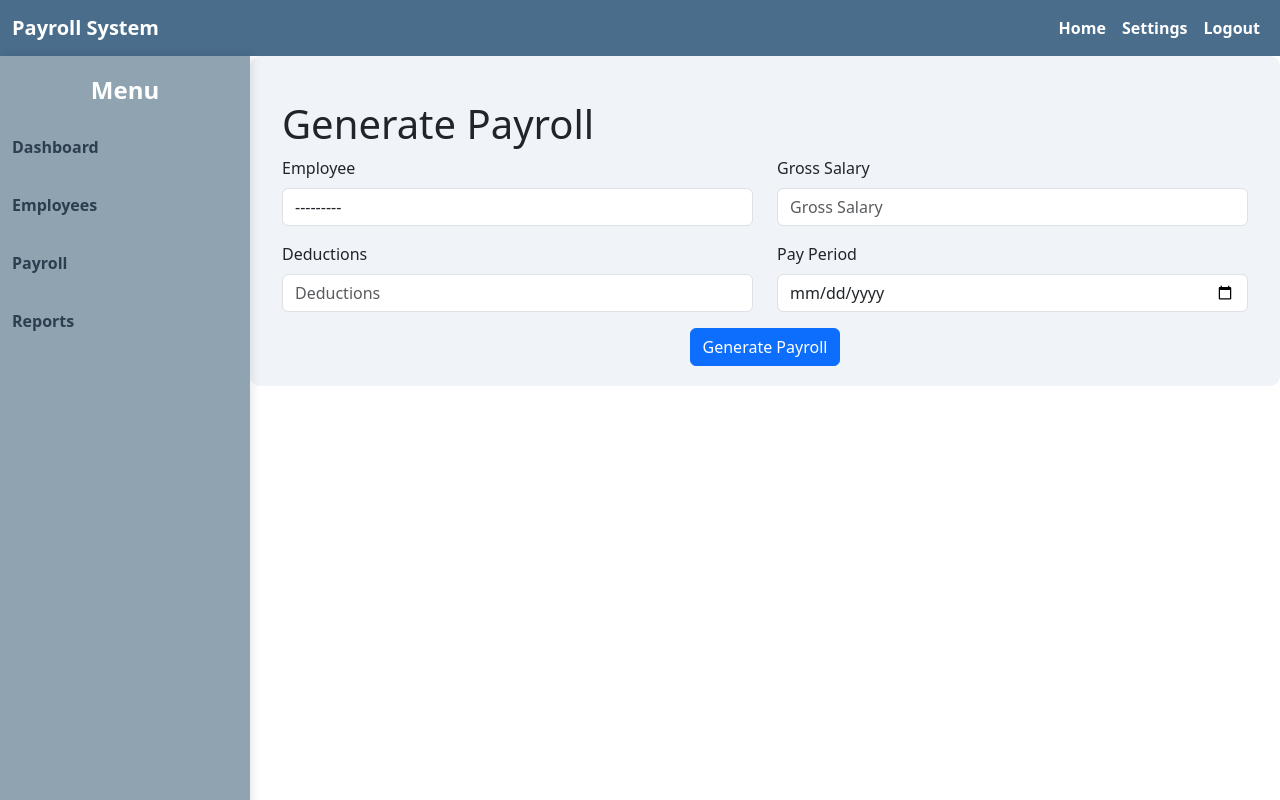
After one commit to leodellosa/dellosa_payroll_system, a Django app: page /payroll/employee/generate_payroll/ in a window 1280 px wide. The commit adds this page. Run offline with Django 5.2, Linux system fonts and the light colour scheme; data that the repository does not hold is empty; some libraries are stand-ins or nearby versions.

Commit message:
Employee CRUD build

```diff
--- a/payroll_system/payroll/admin.py
+++ b/payroll_system/payroll/admin.py
@@ -1,5 +1,5 @@
 from django.contrib import admin
-from .models import Employee
+from .models import Employee,Payroll
 
 # Register the models so that they appear in the admin interface
 
@@ -10,3 +10,4 @@ class EmployeeAdmin(admin.ModelAdmin):
 
 # Register the custom admin class with the model
 admin.site.register(Employee, EmployeeAdmin)
+admin.site.register(Payroll)
--- a/payroll_system/payroll/forms.py
+++ b/payroll_system/payroll/forms.py
@@ -1,7 +1,112 @@
 from django import forms
-from .models import Employee
+from .models import Employee, Payroll
+from django.core.exceptions import ValidationError
 
 class EmployeeForm(forms.ModelForm):
+    """
+    Form for creating and updating Employee records.
+
+    This form is used to input the details of an employee, including:
+    - first_name: The first name of the employee.
+    - last_name: The last name of the employee.
+    - email: The email address of the employee.
+    - hire_date: The date when the employee was hired.
+    - position: The employee's job position.
+    """
     class Meta:
-        model = Employee  # Specify the model that this form is associated with
-        fields = ['first_name','last_name','email','hire_date', 'position']  # Fields from the Employee model
+        model = Employee
+        fields = ['first_name', 'last_name', 'email', 'hire_date', 'position']
+
+class PayrollForm(forms.Form):
+    """
+    Form for generating and validating payroll details for an employee.
+
+    This form is used to input payroll information, including:
+    - employee: The employee for whom the payroll is being generated.
+    - gross_salary: The gross salary before any deductions.
+    - deductions: The deductions from the gross salary (e.g., taxes, benefits).
+    - pay_period: The pay period for the payroll (in YYYY-MM-DD format).
+    """
+    employee = forms.ModelChoiceField(
+        queryset=Employee.objects.all(),
+        required=True, widget=forms.Select(attrs={'class': 'form-control'})
+    )
+    gross_salary = forms.DecimalField(
+        max_digits=10,
+        decimal_places=2,
+        required=True,
+        widget=forms.NumberInput(attrs={'class': 'form-control', 'placeholder': 'Gross Salary'})
+    )
+    deductions = forms.DecimalField(
+        max_digits=10,
+        decimal_places=2,
+        required=True,
+        widget=forms.NumberInput(attrs={'class': 'form-control', 'placeholder': 'Deductions'})
+    )
+
+    pay_period = forms.DateField(
+        required=True,
+        widget=forms.DateInput(attrs={'class': 'form-control', 'placeholder': 'Pay Period (YYYY-MM-DD)', 'type': 'date'})
+    )
+
+    def clean_gross_salary(self):
+        """
+        Custom validation for gross salary.
+
+        Ensures that the gross salary is a positive number.
+
+        Returns:
+            decimal: The cleaned (validated) gross salary.
+
+        Raises:
+            ValidationError: If the gross salary is less than or equal to zero.
+        """
+        gross_salary = self.cleaned_data.get('gross_salary')
+        if gross_salary <= 0:
+            raise ValidationError("Gross salary must be greater than zero.")
+        return gross_salary
+
+    def clean_deductions(self):
+        """
+        Custom validation for deductions.
+
+        Ensures that the deductions are not negative and do not exceed the gross salary.
+
+        Returns:
+            decimal: The cleaned (validated) deductions.
+
+        Raises:
+            ValidationError: If the deductions are less than zero or greater than the gross salary.
+        """
+        gross_salary = self.cleaned_data.get('gross_salary')
+        deductions = self.cleaned_data.get('deductions')
+        if deductions < 0:
+            raise ValidationError("Deductions cannot be negative.")
+        if deductions > gross_salary:
+            raise ValidationError("Deductions cannot exceed the gross salary.")
+        return deductions
+
+    def clean(self):
+        """
+        Custom validation to ensure deductions do not exceed gross salary.
+
+        This method is called after both individual field validations are done. It checks that
+        the deductions do not exceed the gross salary and adds a 'net_salary' field to the cleaned data.
+
+        Returns:
+            dict: The cleaned and validated data, including the calculated net salary.
+
+        Raises:
+            ValidationError: If deductions exceed the gross salary.
+        """
+        cleaned_data = super().clean()
+        gross_salary = cleaned_data.get('gross_salary')
+        deductions = cleaned_data.get('deductions')
+
+        if gross_salary and deductions:
+            if deductions > gross_salary:
+                raise ValidationError("Deductions cannot be greater than the gross salary.")
+            # Calculate the net salary and add it to the cleaned data
+            cleaned_data['net_salary'] = gross_salary - deductions
+
+        return cleaned_data
--- a/payroll_system/payroll/static/css/styles.css
+++ b/payroll_system/payroll/static/css/styles.css
@@ -1,27 +1,22 @@
-/* Navbar */
 .navbar {
-    background-color: #4a6d8c; /* Soft ocean blue for navbar */
+    background-color: #4a6d8c;
     color: white;
-    position: relative; /* Fix navbar position */
-    z-index: 1000; /* Ensure it stays on top */
+    position: relative;
 }
 
 .navbar a {
-    color: white !important; /* White links for contrast */
+    color: white !important;
     font-weight: 600;
 }
 
 .navbar a:hover {
-    color: #d1e7f5 !important; /* Lighter blue when hovering */
+    color: #d1e7f5 !important;
 }
 
-/* Sidebar */
 .sidebar {
-    background-color: #8fa3b0; /* Lighter blue-gray for sidebar */
+    background-color: #8fa3b0;
     height: 100vh;
     position: fixed;
-    /* top: 0;
-    left: 0; */
     width: 250px;
     padding-top: 20px;
     box-shadow: 2px 0px 10px rgba(0, 0, 0, 0.1);
@@ -34,7 +29,7 @@
 }
 
 .sidebar a {
-    color: #2c3e50; /* Darker gray for links */
+    color: #2c3e50;
     font-weight: 600;
     padding: 12px;
     margin-bottom: 10px;
@@ -43,48 +38,45 @@
 }
 
 .sidebar a:hover {
-    background-color: #5b6c7e; /* Darker blue-gray on hover */
+    background-color: #5b6c7e;
     color: #ffffff;
     text-decoration: none;
     box-shadow: inset 3px 0px 10px rgba(0, 0, 0, 0.2);
 }
 
-/* Main Content */
 .main-content {
     margin-left: 250px;
     padding: 20px;
-    background-color: #f0f4f8; /* Light gray-blue background */
+    background-color: #f0f4f8;
     border-radius: 10px;
 
 }
 
-/* Adjust for KPI Cards */
 .row {
     margin-top: 10px;
 }
 
 .card {
-    border-color: #4a6d8c; /* Match the navbar */
+    border-color: #4a6d8c;
     box-shadow: 0px 4px 10px rgba(0, 0, 0, 0.1);
-    margin-bottom: 5px; /* Add margin for spacing */
-    height: 120px; /* Set fixed height for all KPI cards */
+    margin-bottom: 5px;
+    height: 120px;
     display: flex;
     flex-direction: column;
-    justify-content: space-between; /* Distribute content evenly */
+    justify-content: space-between;
 }
 
-/* Aligning the card title and content */
 .card-title {
-    color: #4a6d8c; /* Soft ocean blue for card titles */
+    color: #4a6d8c;
     font-weight: 600;
-    margin-bottom: 10px; /* Add margin to create space */
+    margin-bottom: 10px;
 }
 
 .card-body {
-    background-color: #ffffff; /* White background for cards */
-    text-align: center; /* Center align text inside cards */
+    background-color: #ffffff;
+    text-align: center;
     padding: 15px;
-    flex-grow: 1; /* Ensure the content takes up the available space */
+    flex-grow: 1;
 }
 
 .card .card-text {
@@ -92,7 +84,6 @@
     font-weight: bold;
 }
 
-/* Make sure the cards align well */
 .card-columns {
     display: flex;
     flex-wrap: wrap;
@@ -100,9 +91,8 @@
     gap: 20px;
 }
 
-/* Footer */
 .footer {
-    background-color: #4a6d8c; /* Match the navbar */
+    background-color: #4a6d8c;
     padding: 10px;
     text-align: center;
     color: white;
@@ -112,3 +102,7 @@
 .footer p {
     margin: 0;
 }
+
+.table-responsive {
+    overflow-x: auto;
+}
--- /dev/null
+++ b/payroll_system/payroll/templates/generate_payroll.html
@@ -0,0 +1,89 @@
+{% extends "master.html" %}
+
+{% block title %}
+Generate Payroll - Payroll System
+{% endblock %}
+
+{% block content %}
+<div class="main-content">
+    <div class="container">
+        <h1 class="mt-4">Generate Payroll</h1>
+
+        {% if messages %}
+        <div>
+            {% for message in messages %}
+            <div class="alert {% if message.tags == 'success' %}alert-success{% else %}alert-danger{% endif %}">
+                <p>{{ message }}</p>
+            </div>
+            {% endfor %}
+        </div>
+        {% endif %}
+
+        <!-- Payroll form -->
+        <form method="POST">
+            {% csrf_token %}
+            <div class="row">
+                <div class="col-md-6">
+                    <div class="mb-3">
+                        <label for="employee" class="form-label">Employee</label>
+                        {{ form.employee }}
+                        {% if form.employee.errors %}
+                        <div class="text-danger">
+                            {% for error in form.employee.errors %}
+                            <p>{{ error }}</p>
+                            {% endfor %}
+                        </div>
+                        {% endif %}
+                    </div>
+                </div>
+                <div class="col-md-6">
+                    <div class="mb-3">
+                        <label for="gross_salary" class="form-label">Gross Salary</label>
+                        {{ form.gross_salary }}
+                        {% if form.gross_salary.errors %}
+                        <div class="text-danger">
+                            {% for error in form.gross_salary.errors %}
+                            <p>{{ error }}</p>
+                            {% endfor %}
+                        </div>
+                        {% endif %}
+                    </div>
+                </div>
+            </div>
+
+            <div class="row">
+                <div class="col-md-6">
+                    <div class="mb-3">
+                        <label for="deductions" class="form-label">Deductions</label>
+                        {{ form.deductions }}
+                        {% if form.deductions.errors %}
+                        <div class="text-danger">
+                            {% for error in form.deductions.errors %}
+                            <p>{{ error }}</p>
+                            {% endfor %}
+                        </div>
+                        {% endif %}
+                    </div>
+                </div>
+                <div class="col-md-6">
+                    <div class="mb-3">
+                        <label for="pay_period" class="form-label">Pay Period</label>
+                        {{ form.pay_period }}
+                        {% if form.pay_period.errors %}
+                        <div class="text-danger">
+                            {% for error in form.pay_period.errors %}
+                            <p>{{ error }}</p>
+                            {% endfor %}
+                        </div>
+                        {% endif %}
+                    </div>
+                </div>
+            </div>
+
+            <div class="text-center">
+                <button type="submit" class="btn btn-primary">Generate Payroll</button>
+            </div>
+        </form>
+    </div>
+</div>
+{% endblock %}
--- a/payroll_system/payroll/templates/sidebar.html
+++ b/payroll_system/payroll/templates/sidebar.html
@@ -8,7 +8,7 @@
             <a class="nav-link" href="{% url 'employee_list' %}">Employees</a>
         </li>
         <li class="nav-item">
-            <a class="nav-link" href="#">Payroll</a>
+            <a class="nav-link" href="{% url 'generate_payroll' %}">Payroll</a>
         </li>
         <li class="nav-item">
             <a class="nav-link" href="#">Reports</a>
--- a/payroll_system/payroll/urls.py
+++ b/payroll_system/payroll/urls.py
@@ -2,10 +2,31 @@ from django.urls import path
 from . import views
 
 urlpatterns = [
+    # Route to the dashboard view (home page for the app).
+    # This will render the dashboard view, typically displaying an overview or stats.
     path('', views.dashboard, name='dashboard'),
+
+    # Route to the list of all employees.
+    # This will render the employeeList view to display a list of employees.
     path('employees/', views.employeeList, name='employee_list'),
-    # path('employee/<int:id>/', views.employeeDetails, name='employee_detail'),
+
+    # Route to view the details of a specific employee.
+    # The employee_id is passed in the URL to identify the employee.
+    path('employee/<int:employee_id>/', views.employeeDetails, name='employee_details'),
+
+    # Route to add a new employee.
+    # This will render the addEmployee view to display a form for creating a new employee.
     path('employee/add/', views.addEmployee, name='add_employee'),
-    # path('employee/edit/<int:id>/', views.editEmployee, name='edit_employee'),
-    # path('employee/delete/<int:id>/', views.deleteEmployee, name='delete_employee'),
+
+    # Route to edit an existing employee's details.
+    # The employee_id is passed in the URL to identify which employee to edit.
+    path('employee/edit/<int:employee_id>/', views.editEmployee, name='edit_employee'),
+
+    # Route to update the employment status of a specific employee.
+    # The employee_id is passed in the URL to identify the employee whose status needs to be updated.
+    path('employee/update_status/<int:employee_id>/', views.updateEmployeeStatus, name='update_employee_status'),
+
+    # Route to generate a payroll for an employee.
+    # This will render the generatePayroll view to generate and possibly display payroll information.
+    path('employee/generate_payroll/', views.generatePayroll, name='generate_payroll'),
 ]
--- a/payroll_system/payroll/views.py
+++ b/payroll_system/payroll/views.py
@@ -1,39 +1,194 @@
-from django.shortcuts import redirect, render
+from django.shortcuts import get_object_or_404, redirect, render
+from .forms import EmployeeForm, PayrollForm
 from .models import Employee, Payroll
-from django.http import HttpResponse
-from django.db.models import Sum
-from .forms import EmployeeForm
+from django.contrib import messages
+from django.utils import timezone
 
 def employeeList(request):
+    """
+    View to display a list of all employees.
+
+    Retrieves all employee records from the database and passes them
+    to the 'employee_list.html' template for rendering.
+
+    Args:
+        request: The HTTP request object.
+
+    Returns:
+        HttpResponse: Renders the employee_list.html template with all employees.
+    """
     employees = Employee.objects.all()
     return render(request, 'employee_list.html', {'employees': employees})
 
 def dashboard(request):
+    """
+    View to display the dashboard page.
+
+    Retrieves statistics such as the total number of employees and other
+    dashboard-related data (currently commented-out) to pass to the template.
+
+    Args:
+        request: The HTTP request object.
+
+    Returns:
+        HttpResponse: Renders the dashboard.html template with employee statistics.
+    """
     total_employees = Employee.objects.count()
-    total_payroll = Payroll.objects.aggregate(Sum('net_salary'))['net_salary__sum']
-    latest_payroll = Payroll.objects.order_by('-id').first()
-
     context = {
         'total_employees': total_employees,
-        'total_payroll': total_payroll,
-        'latest_payroll': latest_payroll,
     }
     return render(request, 'dashboard.html', context)
 
 def addEmployee(request):
+    """
+    View to handle the addition of a new employee.
+
+    Displays a form to create a new employee and saves the employee's data
+    to the database if the form is valid. On successful creation, redirects
+    to the employee list page.
+
+    Args:
+        request: The HTTP request object.
+
+    Returns:
+        HttpResponse: Renders the 'add_employee.html' template with the form,
+        or redirects to the employee list if the form is valid.
+    """
     if request.method == 'POST':
         form = EmployeeForm(request.POST)
 
         if form.is_valid():
-            # Save the form data to the database
             form.save()
-
-            # Redirect after saving
-            return redirect('employee_list')  # Redirect to the employee list page or another page after adding the employee
+            return redirect('employee_list')
         else:
-            # If form is not valid, you can display errors (optional)
             return render(request, 'add_employee.html', {'form': form})
     else:
-        # If GET request, just render an empty form
         form = EmployeeForm()
         return render(request, 'add_employee.html', {'form': form})
+
+def employeeDetails(request, employee_id):
+    """
+    View to display details of a specific employee.
+
+    Retrieves a specific employee based on the given employee_id and renders
+    the 'employee_detail.html' template with the employee's information.
+
+    Args:
+        request: The HTTP request object.
+        employee_id: The ID of the employee to be displayed.
+
+    Returns:
+        HttpResponse: Renders the 'employee_detail.html' template with the
+        employee details.
+    """
+    employee = get_object_or_404(Employee, id=employee_id)
+    return render(request, 'employee_detail.html', {'employee': employee})
+
+def editEmployee(request, employee_id):
+    """
+    View to edit an existing employee's details.
+
+    Retrieves the employee based on the given employee_id and displays a
+    form pre-filled with the employee's current details. On successful form
+    submission, updates the employee's details in the database.
+
+    Args:
+        request: The HTTP request object.
+        employee_id: The ID of the employee to be edited.
+
+    Returns:
+        HttpResponse: Renders the 'edit_employee.html' template with the form
+        for editing the employee details, or redirects to the employee details
+        page if the form is valid.
+    """
+    employee = get_object_or_404(Employee, id=employee_id)
+
+    # Capture the referrer URL
+    referer = request.META.get('HTTP_REFERER', '/')
+
+    if request.method == 'POST':
+        form = EmployeeForm(request.POST, instance=employee)
+        if form.is_valid():
+            form.save()
+            return redirect('employee_details', employee_id=employee.id)
+    else:
+        form = EmployeeForm(instance=employee)
+
+    return render(request, 'edit_employee.html', {
+        'form': form,
+        'employee': employee,
+        'referer': referer
+    })
+
+def updateEmployeeStatus(request, employee_id):
+    """
+    View to update the employment status of a specific employee.
+
+    Retrieves the employee based on the given employee_id and toggles their
+    status between 'Active' and 'Inactive'. The updated status is saved in the database.
+
+    Args:
+        request: The HTTP request object.
+        employee_id: The ID of the employee whose status needs to be updated.
+
+    Returns:
+        HttpResponse: Redirects to the employee list after the status update.
+    """
+    employee = get_object_or_404(Employee, id=employee_id)
+
+    if employee.status == 'Active':
+        employee.status = 'Inactive'
+    else:
+        employee.status = 'Active'
+
+    employee.save()
+
+    return redirect('employee_list')
+
+def generatePayroll(request):
+    """
+    View to generate a payroll record for an employee.
+
+    Displays a form for creating payroll entries, validates the form input,
+    and creates a payroll record in the database upon successful submission.
+    Displays success or error messages based on form validation results.
+
+    Args:
+        request: The HTTP request object.
+
+    Returns:
+        HttpResponse: Renders the 'generate_payroll.html' template with the form,
+        or redirects to the same page if payroll is successfully created.
+    """
+    if request.method == 'POST':
+        form = PayrollForm(request.POST)
+        if form.is_valid():
+            employee = form.cleaned_data['employee']
+            gross_salary = form.cleaned_data['gross_salary']
+            deductions = form.cleaned_data['deductions']
+            pay_period = form.cleaned_data['pay_period']
+            net_salary = form.cleaned_data['net_salary']
+
+            # Create the payroll record
+            payroll = Payroll.objects.create(
+                employee=employee,
+                gross_salary=gross_salary,
+                deductions=deductions,
+                net_salary=net_salary,
+                pay_period=pay_period,
+                created_at=timezone.now()
+            )
+
+            payroll.save()
+            messages.success(request, "Payroll generated successfully!")
+            return redirect('generate_payroll')
+        else:
+            # Add error messages for the form fields that failed validation
+            for field in form:
+                for error in field.errors:
+                    messages.error(request, f"Error in {field.label}: {error}")
+    else:
+        form = PayrollForm()
+        form.fields['employee'].queryset = Employee.objects.all()
+
+    return render(request, 'generate_payroll.html', {'form': form})
```
Also changed, not shown: payroll_system/payroll/models.py (+60 -7 lines), payroll_system/payroll/templates/edit_employee.html (added, +62 -0 lines), payroll_system/payroll/templates/employee_detail.html (added, +45 -0 lines), payroll_system/payroll/templates/employee_list.html (+21 -8 lines), payroll_system/payroll/templates/master.html (+6 -2 lines).
